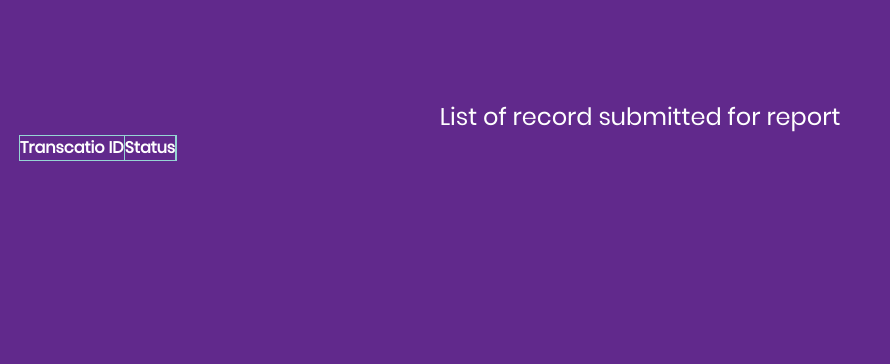
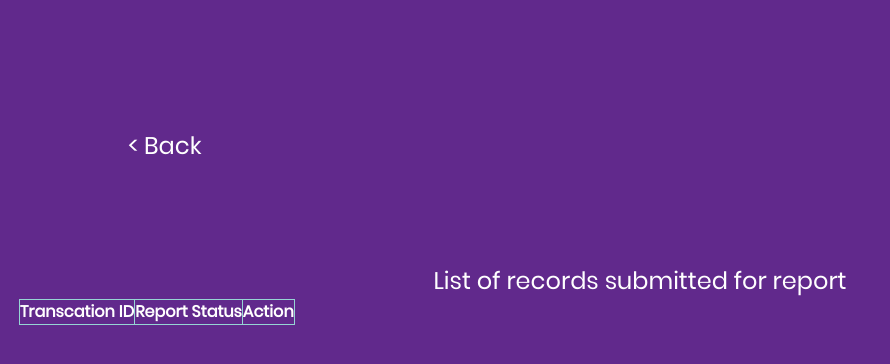
Before and after one commit to JagadishPujari/sales-app, a website: page report.html in a window 1280 px wide. Shown: the whole page, without its empty margins (0-890 px from the left). Drawn offline with nearby package versions, Linux system fonts and the light colour scheme.

Commit message:
Report page for tracking all details

```diff
--- a/report.html
+++ b/report.html
@@ -2,7 +2,7 @@
 <html lang="en">
 
 <head>
-    <title>report</title>
+    <title>Report page</title>
     <meta charset="UTF-8">
     <meta name="viewport" content="width=device-width, initial-scale=1">
     <!--===============================================================================================-->
@@ -41,16 +41,17 @@
 
 <body style="background-color: #61298c;color: white;">
     <div id="cover-spin"></div>
+    <button class="retake" style="color: white;margin-left: 10%;font-size: 1.5em;margin-top: 10%;" onclick="back();">< Back </button>
     <div class="main-container" id="record-page" style="position: relative;top: 10%;text-align: center;">
         <div style="padding: 19px;
     font-size: x-large;">
 
-            <span>List of record submitted for report</span>
+            <span>List of records submitted for report</span>
             <table id="txnIds" style="font-size: initial;">
                 <tr>
-                    <th>Transcatio ID</th>
-                    <th>Status</th>
-                    <th></th>
+                    <th>Transcation ID</th>
+                    <th>Report Status</th>
+                    <th>Action</th>
                 </tr>
             </table>
         </div>
@@ -69,7 +70,8 @@
     })();
     function createElements(txnId, result) {
         var txnStatus = result.status ? 'Available' : 'Processing';
-        var btn = "<button class='btn' style='color:white;' onclick='getReport(\"" + txnId + "\")' disabled='" + result.status + "'>click</button>";
+        var btnDisabled = !result.status ? 'disabled' : '';
+        var btn = "<button class='btn' style='color:white;' onclick='getReport(\""+txnId+"\")' "+btnDisabled+">click</button>";
         var ele = '<tr><td>' + txnId + '</td><td>' + txnStatus + '</td><td>' + btn + '</td></tr>';
         $("#txnIds").append(ele);
         $('#cover-spin').hide(0)
@@ -78,6 +80,10 @@
     }
     function getReport(txnId) {
         location.href = 'ai_code.html?txnId=' + txnId;
+    }
+
+    function back(){
+        location.href = 'record.html';
     }
 
     function getAccessToken(txnId, createElements) {
```
Also changed, not shown: record.html (+1 -1 lines).
